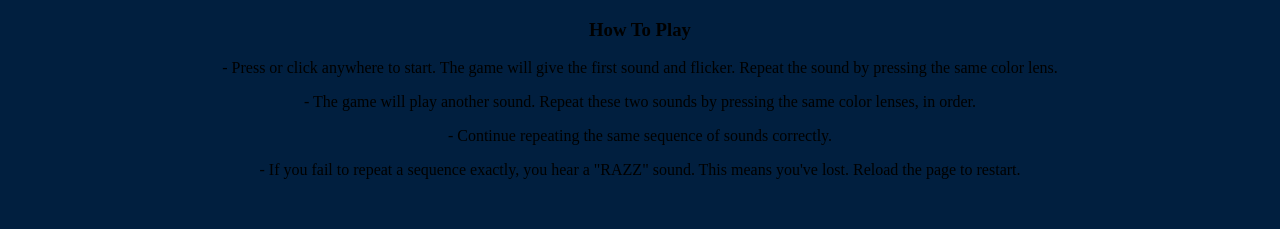
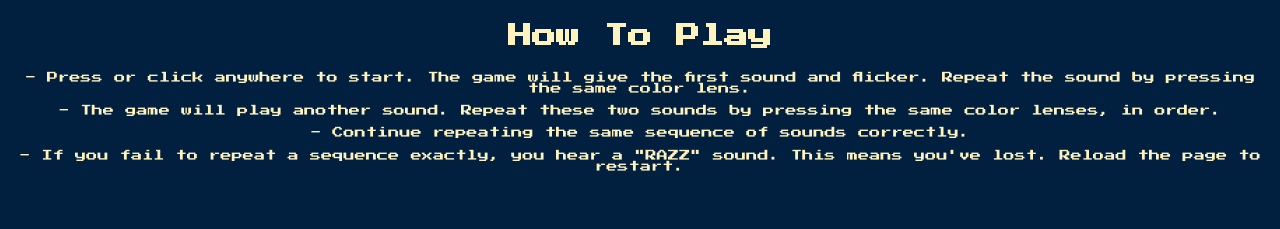
Before and after one commit to theofficialBF/Simon, a plain HTML site: page index.html in a window 1280 px wide. Shown: the top 229 px of the page. Drawn offline with nearby package versions, Linux system fonts and the light colour scheme.

Commit message:
Update styles.css

```diff
--- a/styles.css
+++ b/styles.css
@@ -1,6 +1,18 @@
 body {
   text-align: center;
   background-color: #011F3F;
+}
+
+h3 {
+  font-family: 'Press Start 2P', cursive;
+  font-size: 1.5rem;
+  color: #FEF2BF;
+}
+
+p {
+  font-family: 'Press Start 2P', cursive;
+  font-size: 0.7rem;
+  color: #FEF2BF;
 }
 
 #level-title {
```
